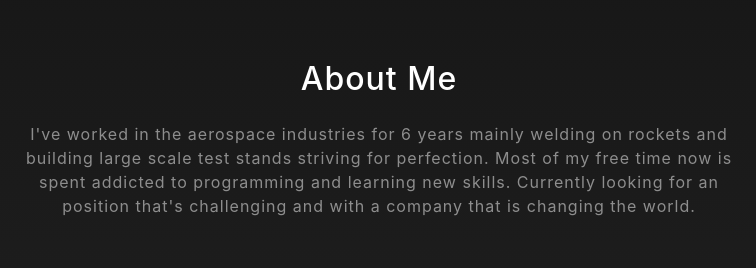
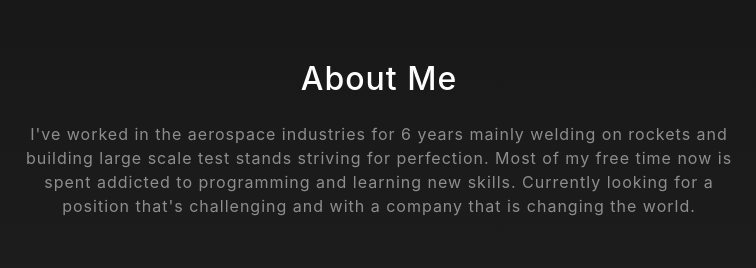
Before and after one commit to bamouser1991/Portfolio, a website with bundled scripts: page index.html in a window 1280 px wide. Shown: the part 980-1248 px from the top of the page, 261-1017 px from the left. Built offline with nearby package versions, Linux system fonts and the light colour scheme.

Commit message:
Update index.html

```diff
--- a/index.html
+++ b/index.html
@@ -67,7 +67,7 @@
         <div class="col-lg-8 mx-auto">
           <h2 class="text-white mb-4">About Me</h2>
           <p class="text-white-50">I've worked in the aerospace industries for 6 years mainly welding on rockets and building large scale test stands striving for perfection. Most of my free time
-            now is spent addicted to programming and learning new skills. Currently looking for an position that's challenging and with a company that is changing the world.
+            now is spent addicted to programming and learning new skills. Currently looking for a position that's challenging and with a company that is changing the world.
              </p>
         </div>
       </div>
```
